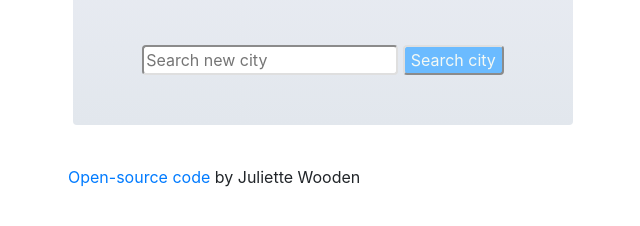
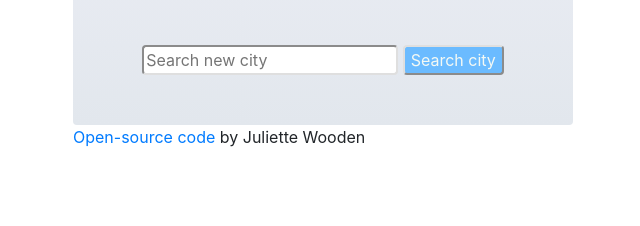
Before and after one commit to juliettewooden/she-codes-plus-project, a plain HTML site: page index.html in a window 1280 px wide. Shown: the part 232-458 px from the top of the page, without its empty margins (12-652 px from the left). Drawn offline with nearby package versions, Linux system fonts and the light colour scheme; a web font is replaced by a local one.

Commit message:
open source link fixed

```diff
--- a/index.html
+++ b/index.html
@@ -18,6 +18,7 @@
 
 <body>
     <div class="container">
+        <div class="weather-app-wrapper">
         <div class="weather-app">
         <img src="" id="header-photo" />
         <h1 id="city">
@@ -53,14 +54,15 @@
             <input type="submit" id="search-button" value="Search city" />
         </form>
    </div>
-    </div>
+
     <p>
     <a href="https://github.com/juliettewooden/she-codes-plus-project" target="blank">
         Open-source code
     </a>
     by Juliette Wooden
     </p>
-
+   </div>
+ </div>
 
 </body>
 <script src="script.js"></script>
--- a/style.css
+++ b/style.css
@@ -1,7 +1,5 @@
 .weather-app {
-  max-width: 500px;
   max-height: 450px;
-  margin: 40px 0;
   padding: 20px;
   border: 5px solid linear-gradient(to top, #dfe9f3 0%, white 100%);
   border-radius: 4px;
@@ -15,6 +13,10 @@
     ),
     linear-gradient(33deg, rgba(255, 255, 255, 0.2) 0%, rgba(0, 0, 0, 0.2) 100%);
   background-blend-mode: normal, color-burn;
+}
+.weather-app-wrapper {
+  max-width: 500px;
+  margin: 40px 0;
 }
 #header-photo {
   border-radius: 4px;
@@ -76,6 +78,3 @@ form {
 #search-button:hover {
   color: lightslategray;
 }
-p {
-  margin-left: 80px;
-}
```
